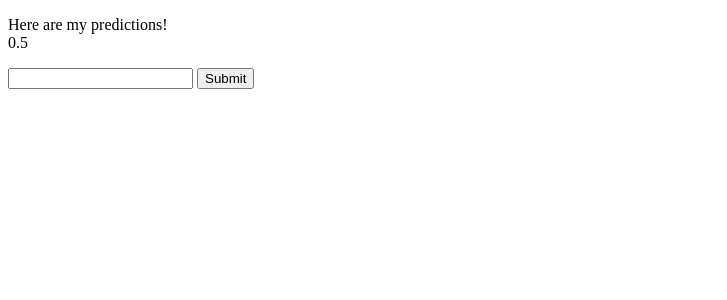
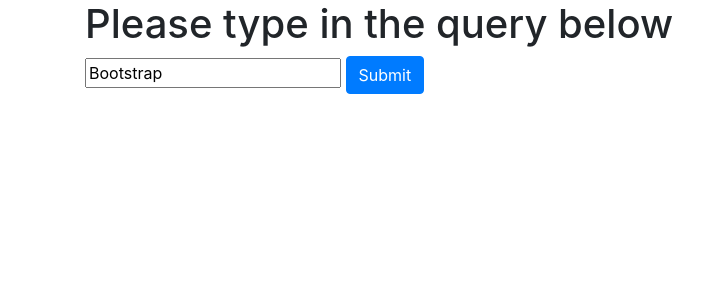
Before and after one commit to daihongxia/LSTM-Sentiment-Analysis, a Flask app: page / in a window 1280 px wide. Shown: the top 300 px of the page, without its empty margins (0-727 px from the left). Run offline with Flask 2, Linux system fonts and the light colour scheme; parts of the project's set-up code (start-up, migrations or seed data) failed here and were passed over; some libraries are stand-ins or nearby versions.

Commit message:
better looking

```diff
--- a/app.py
+++ b/app.py
@@ -19,13 +19,18 @@
 def predict():
   print(request.args)
   if(request.args):
-    x_input, predictions = calculate_sentiment(request.args['query'], mod)
+    x_input, predictions, result_tweets = calculate_sentiment(request.args['query'], mod)
+    x_input = "The query you made, "+str(x_input)+", has a positive rate: "
     print(x_input)
-    return flask.render_template('predictor.html',query=x_input,prediction=predictions)
+    return flask.render_template('predictor.html',query=x_input,
+                                 prediction=predictions,
+                                 tweets=result_tweets)
   else:
     print("no input")
-    predictions = {'positive':0.5}
-    return flask.render_template('predictor.html',query='',prediction=predictions)
+    predictions = {'positive':''}
+    return flask.render_template('predictor.html',query='',
+                                 prediction=predictions,
+                                 tweets='')
 
 if __name__=="__main__":
   #app.run(debug=True  )
--- a/templates/predictor.html
+++ b/templates/predictor.html
@@ -1,13 +1,25 @@
 <!-- predictor.html file -->
 <!DOCTYPE html>
+<link rel="stylesheet" href="https://stackpath.bootstrapcdn.com/bootstrap/4.3.1/css/bootstrap.min.css" integrity="sha384-ggOyR0iXCbMQv3Xipma34MD+dH/1fQ784/j6cY/iJTQUOhcWr7x9JvoRxT2MZw1T" crossorigin="anonymous">
+<script src="https://code.jquery.com/jquery-3.3.1.slim.min.js" integrity="sha384-q8i/X+965DzO0rT7abK41JStQIAqVgRVzpbzo5smXKp4YfRvH+8abtTE1Pi6jizo" crossorigin="anonymous"></script>
+<script src="https://cdnjs.cloudflare.com/ajax/libs/popper.js/1.14.7/umd/popper.min.js" integrity="sha384-UO2eT0CpHqdSJQ6hJty5KVphtPhzWj9WO1clHTMGa3JDZwrnQq4sF86dIHNDz0W1" crossorigin="anonymous"></script>
+<script src="https://stackpath.bootstrapcdn.com/bootstrap/4.3.1/js/bootstrap.min.js" integrity="sha384-JjSmVgyd0p3pXB1rRibZUAYoIIy6OrQ6VrjIEaFf/nJGzIxFDsf4x0xIM+B07jRM" crossorigin="anonymous"></script>
+
 <html lang="en">
-<p> Here are my predictions!
+<div class="container">
+  <h1>Please type in the query below</h1>
+
+ <form action="/">
+<input type="text" name="query" value="Bootstrap" maxlength="500" >
+<input type="submit" value="Submit" method="GET" class="btn btn-primary">
+</form>
+<p>
 <br>
 {{ query }}
 {{ prediction['positive'] }}
+
+{% for tweet in tweets %}
+<ul>{{ tweet }}</ul>
+{% endfor %}
 </p>
- <form action="/">
-<input type="text" name="query" maxlength="500" >
-<!-- Submit button -->
-<input type="submit" value="Submit" method="GET" >
-</form>
+</div>
```
Also changed, not shown: API.py (+17 -6 lines).
